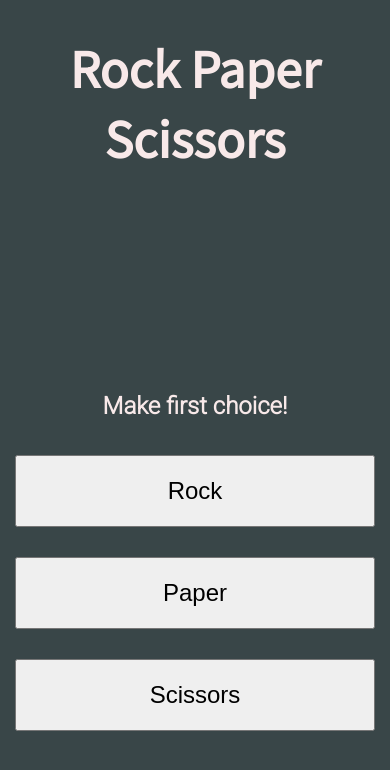
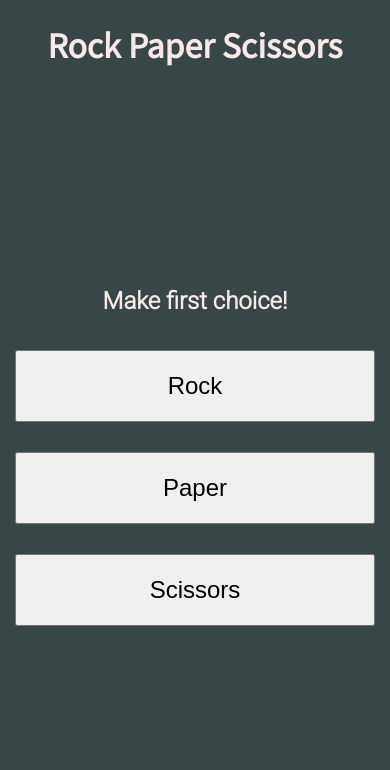
Before and after one commit to Ieuanspriggwiggins/RockPaperScissors, a plain HTML site: page index.html in a window 390 px wide. Drawn offline with Linux system fonts and the light colour scheme.

Commit message:
Fixes bug - Media Query not working as intended on smaller displays

```diff
--- a/index.html
+++ b/index.html
@@ -3,6 +3,7 @@
     <head>
         <title>Rock Paper Scissors</title>
         <link rel="stylesheet" href="style.css" />
+        <meta name="viewport" content="width=device-width, initial-scale=1.0">
     </head>
 
     <body>
--- a/style.css
+++ b/style.css
@@ -40,7 +40,10 @@
     margin: 15px;
 }
 
-@media only screen and (max-width: 600px){
+@media (max-width: 600px){
+    #page-title{
+        font-size: 2em;
+    }
     #buttons{
         flex-direction: column;
         flex-grow: 1;
```
